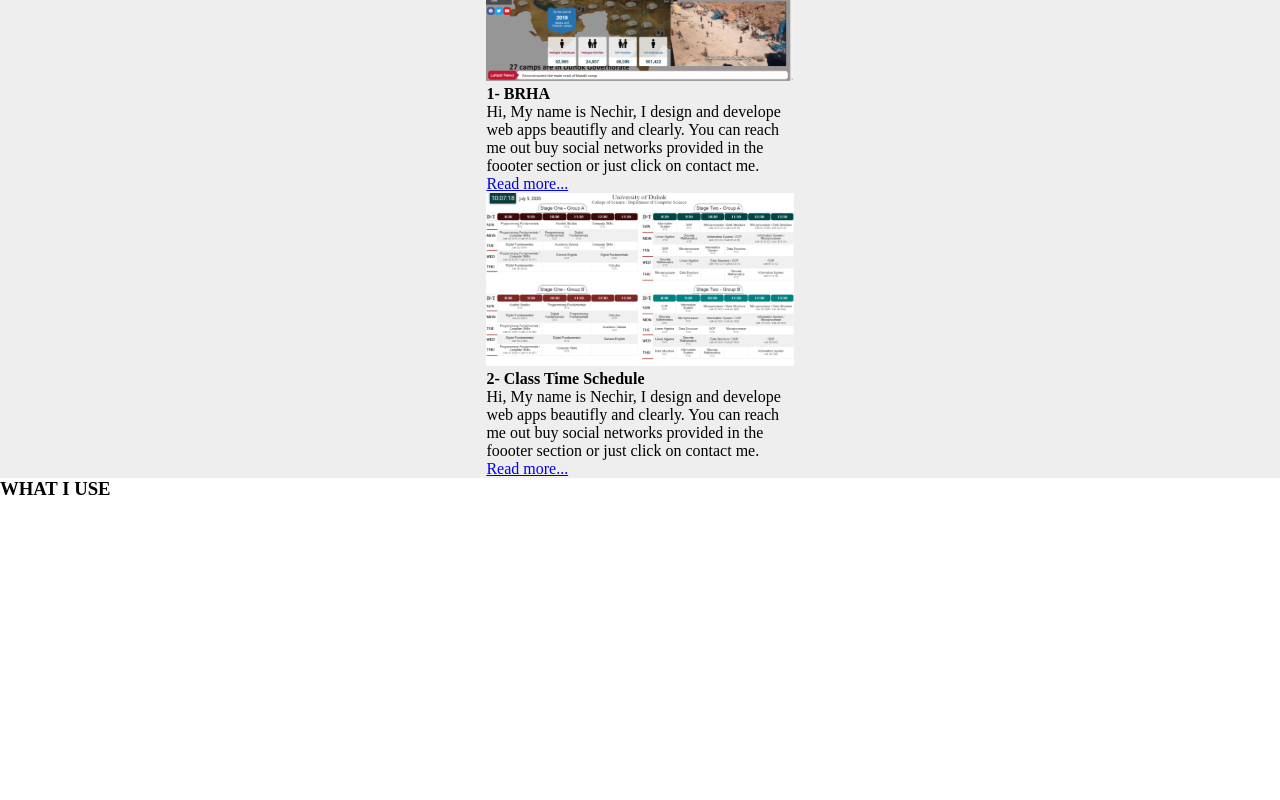
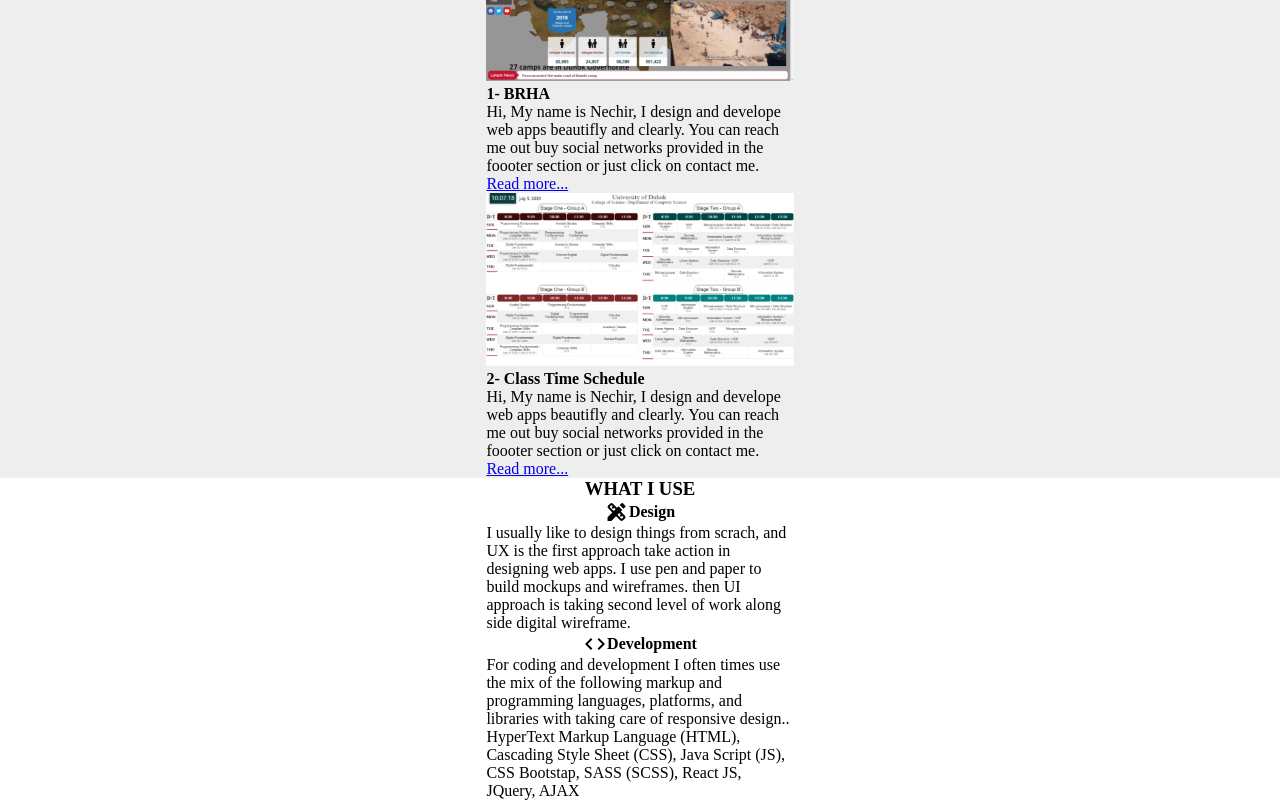
Before and after one commit to Nechir-89/portfolio, a React (Create React App) app: page / in a window 1280 px wide. Shown: the part 712-1512 px from the top of the page. Before the commit the page ends 1212 px from the top, so only its background shows below. Built offline with nearby package versions, Linux system fonts and the light colour scheme.

Commit message:
first commit of july 18

```diff
--- a/public/style/index.css
+++ b/public/style/index.css
@@ -103,4 +103,26 @@ section.projects div figure a img {
   -o-object-fit: cover;
      object-fit: cover;
 }
+
+section.tool {
+  -ms-grid-column: 2;
+  -ms-grid-column-span: 1;
+  grid-column: 2/3;
+}
+
+section.tool h3 {
+  text-align: center;
+}
+
+section.tool .toolsHeading {
+  display: -webkit-box;
+  display: -ms-flexbox;
+  display: flex;
+  -webkit-box-pack: center;
+      -ms-flex-pack: center;
+          justify-content: center;
+  -webkit-box-align: center;
+      -ms-flex-align: center;
+          align-items: center;
+}
 /*# sourceMappingURL=index.css.map */
--- a/public/style/index.scss
+++ b/public/style/index.scss
@@ -86,3 +86,16 @@ section.projects {
 // End of projects section
 
 // start of Tools section
+section.tool{
+    grid-column: 2/3;
+
+    h3{
+        text-align: center;
+    }
+    .toolsHeading{
+        display: flex;
+        justify-content: center;
+        align-items: center;
+    }
+
+}
--- a/src/App.js
+++ b/src/App.js
@@ -4,7 +4,7 @@ import HeroFigure from "./components/heroSection/Figure"
 import HeroDesc from "./components/heroSection/Desc"
 import CallToAction from "./components/heroSection/CallToAction"
 import Projects from "./components/projects/Projects"
-import Tools from "./components/tools/Tools"
+import Tools from "./components/tools/Tools.js"
 
 function App() {
   return (
--- a/src/components/tools/Tools.js
+++ b/src/components/tools/Tools.js
@@ -1,9 +1,43 @@
 import React from "react"
+import Heading from "./children/Heading.js"
 
-export default function Tools(){
+import designIcon from "./design-24px.svg"
+import developIcon from "./code-24px.svg"
+
+
+export default function Tools() {
     return (
         <section className="tool">
             <h3>WHAT I USE</h3>
+            <Heading
+                imageSrc={designIcon}
+                text="Design"
+                imageAlt="icon"
+            />
+            <p>
+                I usually like to design things from scrach,
+                and UX is the first approach take action in
+                designing web apps. I use pen and paper to
+                build mockups and  wireframes. then UI
+                approach is taking second level of work along
+                side digital wireframe.
+            </p>
+            <Heading
+                imageSrc={developIcon}
+                text="Development"
+                imageAlt="icon"
+            />
+            <p>
+                For coding and development I often times use the mix
+                of the following markup and programming languages,
+                platforms, and libraries with taking care of responsive
+                design..
+            </p>
+            <p>
+                HyperText Markup Language (HTML), Cascading Style Sheet
+                (CSS), Java Script (JS), CSS Bootstap, SASS (SCSS),
+                React JS, JQuery, AJAX
+            </p>
         </section>
     )
 }
--- /dev/null
+++ b/src/components/tools/children/Heading.js
@@ -0,0 +1,13 @@
+import React from "react"
+
+export default function Heading(props) {
+    return (
+        <div className="toolsHeading">
+            <img
+                src={props.imageSrc}
+                alt={props.imageAlt}
+            />
+            <h4>{props.text}</h4>
+        </div>
+    )
+}
```
Also changed, not shown: src/components/tools/headings/Heading.js (deleted), 1 other file (tests, documents, lock files or other folders).
